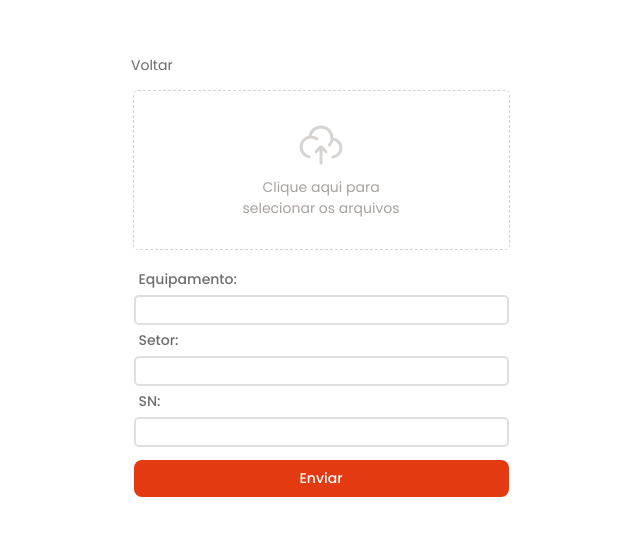
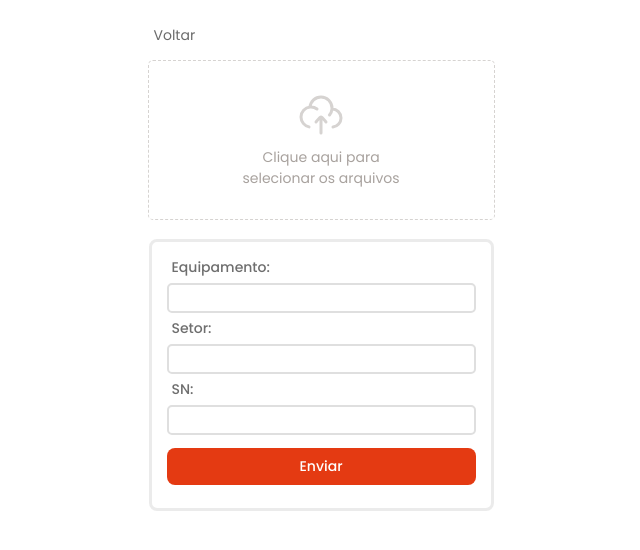
Before and after one commit to RicardoTavaresDias/REGISTER-ASSETS, a React (Vite) app in the folder WEB/: page / in a window 1280 px wide. Shown: the top 550 px of the page, without its empty margins (319-959 px from the left). Built offline with nearby package versions, Linux system fonts and the light colour scheme.

Commit message:
version 1.1.8 - update CSS

```diff
--- a/WEB/src/components/button/styles.css
+++ b/WEB/src/components/button/styles.css
@@ -1,5 +1,4 @@
 .actions-wrapper {
-  width: 375px;
   margin: 0 auto;
   display: flex;
   justify-content: end;
--- a/WEB/src/components/info/styles.css
+++ b/WEB/src/components/info/styles.css
@@ -3,7 +3,7 @@
   background-color: #dfdfdf3b;
   box-shadow: 5px 5px 20px rgba(0, 0, 0, 0.2);
   padding: 15px;
-  width: 375px;
+  /* width: 375px; */
   margin: 0 auto;
   margin-top: 50px;
   color: rgba(0, 0, 0, 0.482);
--- a/WEB/src/components/input-upload/styles.css
+++ b/WEB/src/components/input-upload/styles.css
@@ -1,6 +1,5 @@
 
 .area {
-  width: 375px;
   margin: 0 auto;
   margin-top: 15px;
 }
--- a/WEB/src/components/input/styles.css
+++ b/WEB/src/components/input/styles.css
@@ -1,10 +1,9 @@
 .inputText {
-  width: 375px;
   margin: 0 auto;
 }
 
 .inputText input {
-  width: 375px;
+  width: 100%;
   margin: 5px auto;
   height: 30px;
   border-radius: 5px;
--- a/WEB/src/components/upload-loading/styles.css
+++ b/WEB/src/components/upload-loading/styles.css
@@ -1,7 +1,6 @@
 .containerUploadLoading {
   border: solid 2px #dfdfdf;
   border-radius: 8px;
-  width: 375px;
   margin: 6px auto;
   margin-bottom: 20px;
 }
--- a/WEB/src/index.css
+++ b/WEB/src/index.css
@@ -33,7 +33,16 @@ body {
 }
 
 main {
-  padding: 45px;
+  margin: 0 auto;
+  width: 375px;
+  padding: 15px;
+}
+
+form {
+  border: solid #dfdfdf9d;
+  padding: 15px;
+  border-radius: 8px;
+  margin-top: 15px;
 }
 
 h1, h2 {
--- a/WEB/src/pages/Assets/styles.css
+++ b/WEB/src/pages/Assets/styles.css
@@ -1,5 +1,4 @@
 .imgPreview {
-  width: 375px;
   margin: 0 auto;
   display: block;
   margin-bottom: 5px;
@@ -8,7 +7,7 @@
  .suggestions {
    background-color: #dfdfdf3b;
    border-radius: 8px;
-   width: 375px;
+
    margin: 0 auto;
    padding-inline: 5px;
    flex-wrap: wrap;
```
